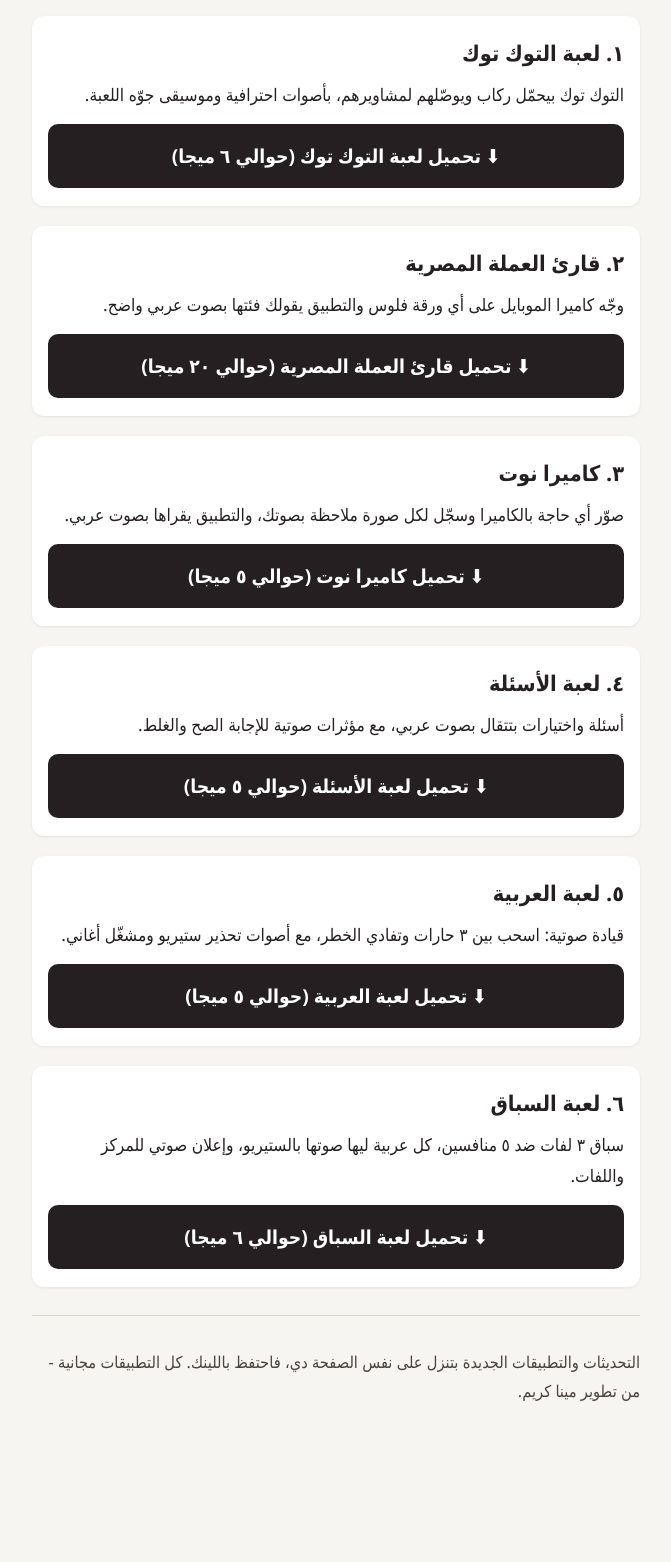
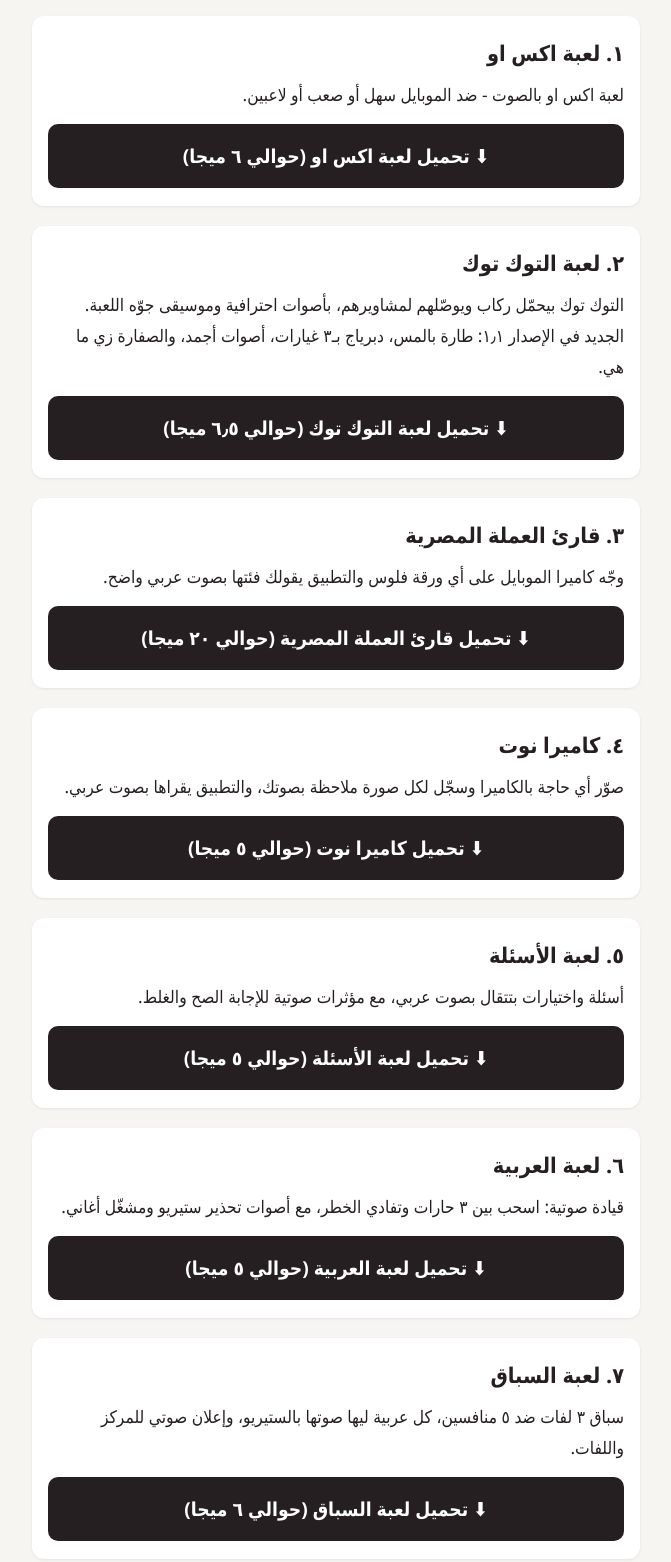
Before and after one commit to mina-karim-apps/mina-karim-apps.github.io, a plain HTML site: page index.html in a window 1280 px wide. Shown: the part 420-1982 px from the top of the page, without its empty margins (304-975 px from the left). Before the commit the page ends 1891 px from the top, so only its background shows below. Drawn offline with Linux system fonts and the light colour scheme.

Commit message:
Add XO game v1.0 at top; tuk-tuk v1.1 with what's-new note

```diff
--- a/index.html
+++ b/index.html
@@ -42,37 +42,43 @@
   </div>
 
   <section class="app" aria-labelledby="a1">
-    <h2 id="a1">١. لعبة التوك توك</h2>
-    <p>التوك توك بيحمّل ركاب ويوصّلهم لمشاويرهم، بأصوات احترافية وموسيقى جوّه اللعبة.</p>
-    <a class="dl" href="https://github.com/mina-karim-apps/blind-apps-eg/releases/download/v1.0/tuktuk-game-v1.0.apk" aria-label="تحميل لعبة التوك توك مباشرة بصيغة APK">⬇ تحميل لعبة التوك توك (حوالي ٦ ميجا)</a>
+    <h2 id="a1">١. لعبة اكس او</h2>
+    <p>لعبة اكس او بالصوت - ضد الموبايل سهل أو صعب أو لاعبين.</p>
+    <a class="dl" href="https://github.com/mina-karim-apps/blind-apps-eg/releases/download/xo-v1.0/xo-game-v1.0.apk" aria-label="تحميل لعبة اكس او مباشرة بصيغة APK">⬇ تحميل لعبة اكس او (حوالي ٦ ميجا)</a>
   </section>
 
   <section class="app" aria-labelledby="a2">
-    <h2 id="a2">٢. قارئ العملة المصرية</h2>
+    <h2 id="a2">٢. لعبة التوك توك</h2>
+    <p>التوك توك بيحمّل ركاب ويوصّلهم لمشاويرهم، بأصوات احترافية وموسيقى جوّه اللعبة.<br>الجديد في الإصدار ١٫١: طارة بالمس، دبرياج بـ٣ غيارات، أصوات أجمد، والصفارة زي ما هي.</p>
+    <a class="dl" href="https://github.com/mina-karim-apps/blind-apps-eg/releases/download/v1.0/tuktuk-game-v1.1.apk" aria-label="تحميل لعبة التوك توك مباشرة بصيغة APK">⬇ تحميل لعبة التوك توك (حوالي ٦٫٥ ميجا)</a>
+  </section>
+
+  <section class="app" aria-labelledby="a3">
+    <h2 id="a3">٣. قارئ العملة المصرية</h2>
     <p>وجّه كاميرا الموبايل على أي ورقة فلوس والتطبيق يقولك فئتها بصوت عربي واضح.</p>
     <a class="dl" href="https://github.com/mina-karim-apps/blind-apps-eg/releases/download/v1.0/egynote-reader-v0.5.apk" aria-label="تحميل قارئ العملة المصرية مباشرة بصيغة APK">⬇ تحميل قارئ العملة المصرية (حوالي ٢٠ ميجا)</a>
   </section>
 
-  <section class="app" aria-labelledby="a3">
-    <h2 id="a3">٣. كاميرا نوت</h2>
+  <section class="app" aria-labelledby="a4">
+    <h2 id="a4">٤. كاميرا نوت</h2>
     <p>صوّر أي حاجة بالكاميرا وسجّل لكل صورة ملاحظة بصوتك، والتطبيق يقراها بصوت عربي.</p>
     <a class="dl" href="https://github.com/mina-karim-apps/blind-apps-eg/releases/download/v1.0/camera-note-v1.0.apk" aria-label="تحميل كاميرا نوت مباشرة بصيغة APK">⬇ تحميل كاميرا نوت (حوالي ٥ ميجا)</a>
   </section>
 
-  <section class="app" aria-labelledby="a4">
-    <h2 id="a4">٤. لعبة الأسئلة</h2>
+  <section class="app" aria-labelledby="a5">
+    <h2 id="a5">٥. لعبة الأسئلة</h2>
     <p>أسئلة واختيارات بتتقال بصوت عربي، مع مؤثرات صوتية للإجابة الصح والغلط.</p>
     <a class="dl" href="https://github.com/mina-karim-apps/blind-apps-eg/releases/download/v1.0/quiz-game-v1.0.apk" aria-label="تحميل لعبة الأسئلة مباشرة بصيغة APK">⬇ تحميل لعبة الأسئلة (حوالي ٥ ميجا)</a>
   </section>
 
-  <section class="app" aria-labelledby="a5">
-    <h2 id="a5">٥. لعبة العربية</h2>
+  <section class="app" aria-labelledby="a6">
+    <h2 id="a6">٦. لعبة العربية</h2>
     <p>قيادة صوتية: اسحب بين ٣ حارات وتفادي الخطر، مع أصوات تحذير ستيريو ومشغّل أغاني.</p>
     <a class="dl" href="https://github.com/mina-karim-apps/blind-apps-eg/releases/download/v1.0/car-game-v1.2.apk" aria-label="تحميل لعبة العربية مباشرة بصيغة APK">⬇ تحميل لعبة العربية (حوالي ٥ ميجا)</a>
   </section>
 
-  <section class="app" aria-labelledby="a6">
-    <h2 id="a6">٦. لعبة السباق</h2>
+  <section class="app" aria-labelledby="a7">
+    <h2 id="a7">٧. لعبة السباق</h2>
     <p>سباق ٣ لفات ضد ٥ منافسين، كل عربية ليها صوتها بالستيريو، وإعلان صوتي للمركز واللفات.</p>
     <a class="dl" href="https://github.com/mina-karim-apps/blind-apps-eg/releases/download/v1.0/race-game-v1.0.apk" aria-label="تحميل لعبة السباق مباشرة بصيغة APK">⬇ تحميل لعبة السباق (حوالي ٦ ميجا)</a>
   </section>
```
